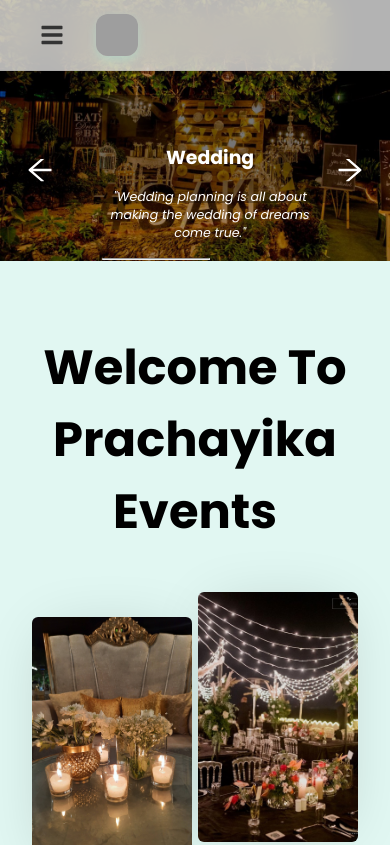
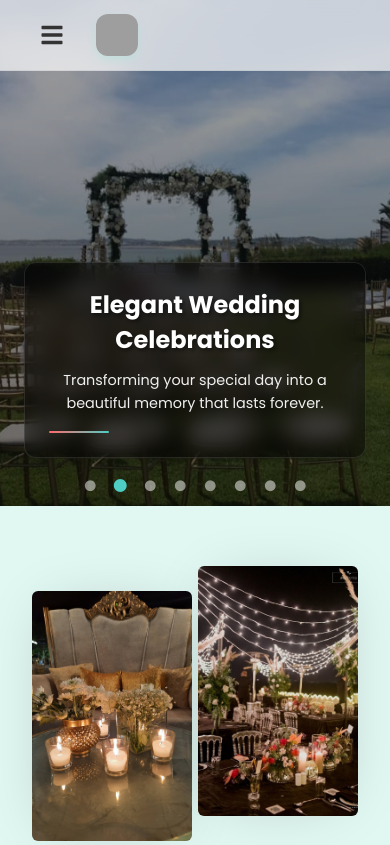
Before and after one commit to RajVeer0407/Prachayika, a React (Create React App) app: page / in a window 390 px wide. Shown: the top 845 px of the page. Built offline with nearby package versions, Linux system fonts and the light colour scheme; grey boxes are pictures that could not be loaded.

Commit message:
Successfully replaced the custom slider on the Prachayika home page with a modern, feature-rich slider using the react-slick library. The new implementation showcases 8 recent event photos with smooth transitions, auto-play functionality, and a premium design.

```diff
--- a/package.json
+++ b/package.json
@@ -28,6 +28,7 @@
     "react-scripts": "5.0.1",
     "react-slick": "^0.29.0",
     "scss": "^0.2.4",
+    "slick-carousel": "^1.8.1",
     "styled-components": "^5.3.8",
     "svg-icon": "^0.8.2",
     "web-vitals": "^2.1.4"
--- a/src/components/Slider.css
+++ b/src/components/Slider.css
@@ -1,157 +1,252 @@
-.slider {
+/* Slider Container */
+.slider-container {
   width: 100%;
   height: 100vh;
   position: relative;
   overflow: hidden;
+  margin-top: 50px;
 }
 
-  .slide {
+/* Slide Wrapper */
+.slide-wrapper {
+  position: relative;
+  width: 100%;
+  height: 100vh;
+  outline: none;
+}
+
+/* Slide Image Container */
+.slide-image-container {
+  position: relative;
+  width: 100%;
+  height: 100%;
+}
+
+.slide-image {
+  width: 100%;
+  height: 100%;
+  object-fit: cover;
+  filter: brightness(0.7);
+}
+
+.slide-overlay {
   position: absolute;
   top: 0;
   left: 0;
   width: 100%;
   height: 100%;
-    opacity: 0;
-    transform: translateX(-50%);
-    transition: all 0.5s ease;
+  background: linear-gradient(to bottom,
+      rgba(0, 0, 0, 0.1) 0%,
+      rgba(0, 0, 0, 0.4) 100%);
 }
 
-  @media screen and (max-width: 850px) {
-    .slide img {
-      width: 100%;
-      height: 100%;
+/* Slide Content */
+.slide-content {
+  position: absolute;
+  top: 50%;
+  left: 5rem;
+  transform: translateY(-50%);
+  width: 50%;
+  max-width: 700px;
+  color: #fff;
+  padding: 3rem;
+  background: rgba(0, 0, 0, 0.4);
+  backdrop-filter: blur(10px);
+  border-radius: 12px;
+  border: 1px solid rgba(255, 255, 255, 0.1);
+  animation: slideIn 0.8s ease-out;
+  z-index: 10;
 }
 
-    .slider {
-      width: 100%;
-      height: 63vh;
-      position: relative;
-      overflow: hidden;
-      /* background-color: pink; */
+@keyframes slideIn {
+  from {
+    opacity: 0;
+    transform: translateY(-40%);
+  }
+
+  to {
+    opacity: 1;
+    transform: translateY(-50%);
   }
 }
 
-  .slide img {
-    width: 100%;
-    height: 100%;
-    margin-top: -50px;
-    object-fit: cover;
-    filter: brightness(.7);
+.slide-heading {
+  font-size: 2.5rem;
+  font-weight: 700;
+  margin-bottom: 1rem;
+  color: #fff;
+  text-shadow: 2px 2px 4px rgba(0, 0, 0, 0.5);
 }
 
-  .current {
-    opacity: 1;
-    transform: translateX(0);
-    top: 50px;
+.slide-description {
+  font-size: 1.1rem;
+  line-height: 1.6;
+  margin-bottom: 1.5rem;
+  color: #f0f0f0;
 }
 
-  .contentsl {
-    position: absolute;
-    top: 23rem;
-    left: 5rem;
-    opacity: 0;
-    width: 50%;
-    color: #fff;
-    padding: 3rem;
-    background: rgba(0, 0, 0, 0.3);
-    animation: slide-up 1s ease 0.5s;
-     animation-delay: 1s;
-    animation-fill-mode: forwards;
-    visibility: hidden;
+.slide-divider {
+  height: 3px;
+  width: 80px;
+  background: linear-gradient(90deg, #ff6b6b, #4ecdc4);
+  border-radius: 2px;
 }
 
-  @keyframes slide-up {
-    0% {
-      visibility: visible;
-      top: 23rem;
+/* Custom Arrows */
+.arrow {
+  background-color: rgba(255, 255, 255, 0.2);
+  backdrop-filter: blur(5px);
+  color: #fff;
+  cursor: pointer;
+  height: 3rem;
+  width: 3rem;
+  border-radius: 50%;
+  position: absolute;
+  z-index: 999;
+  display: flex;
+  align-items: center;
+  justify-content: center;
+  transition: all 0.3s ease;
+  border: 2px solid rgba(255, 255, 255, 0.3);
 }
-    100% {
-      visibility: visible;
-      top: 17rem;
+
+.arrow:hover {
+  background-color: rgba(255, 255, 255, 0.4);
+  transform: scale(1.1);
+  border-color: rgba(255, 255, 255, 0.6);
+}
+
+.arrow svg {
+  font-size: 1.5rem;
+}
+
+.next {
+  top: 50%;
+  right: 2rem;
+  transform: translateY(-50%);
+}
+
+.prev {
+  top: 50%;
+  left: 2rem;
+  transform: translateY(-50%);
+}
+
+/* Slick Dots Customization */
+.slider-container .slick-dots {
+  bottom: 2rem;
+  z-index: 100;
+}
+
+.slider-container .slick-dots li {
+  margin: 0 5px;
+}
+
+.slider-container .slick-dots li button:before {
+  font-size: 12px;
+  color: #fff;
+  opacity: 0.5;
+  transition: all 0.3s ease;
+}
+
+.slider-container .slick-dots li.slick-active button:before {
+  color: #4ecdc4;
+  opacity: 1;
+  transform: scale(1.2);
+}
+
+.slider-container .slick-dots li:hover button:before {
+  opacity: 0.8;
+}
+
+/* Responsive Design */
+@media screen and (max-width: 850px) {
+  .slider-container {
+    height: 70vh;
+    margin-top: 0;
+  }
+
+  .slide-wrapper {
+    height: 70vh;
+  }
+
+  .slide-content {
+    top: auto;
+    bottom: 4rem;
+    left: 1.5rem;
+    right: 1.5rem;
+    width: auto;
+    max-width: none;
+    padding: 2rem;
+    transform: none;
+    animation: slideInMobile 0.8s ease-out;
+  }
+
+  @keyframes slideInMobile {
+    from {
+      opacity: 0;
+      bottom: 2rem;
+    }
+
+    to {
+      opacity: 1;
+      bottom: 4rem;
     }
   }
 
-  @media screen and (max-width: 850px){
-    @keyframes slide-up {
-      0% {
-        visibility: visible;
-        top: 1rem;
+  .slide-heading {
+    font-size: 1.8rem;
+    margin-bottom: 0.8rem;
   }
-      100% {
-        visibility: visible;
-        top: 6rem;
-        font-size: 11px;
-        height: 158px;
-        margin-top: -217px;
-        margin: -38px;
+
+  .slide-description {
+    font-size: 0.95rem;
+    margin-bottom: 1rem;
   }
+
+  .slide-divider {
+    width: 60px;
+    height: 2px;
+  }
+
+  .arrow {
+    display: none;
+  }
+
+  .slider-container .slick-dots {
+    bottom: 1rem;
   }
 }
 
-  @media screen and (max-width: 850px) {
-    .contentsl {
-      width: 80%;
+@media screen and (max-width: 480px) {
+  .slider-container {
+    height: 60vh;
   }
 
-
-    /* .contentsl > * {
-      display: none;
+  .slide-wrapper {
+    height: 60vh;
   }
 
-    .current .contentsl {
-      display: none;
-    } */
+  .slide-content {
+    padding: 1.5rem;
+    bottom: 3rem;
   }
 
-  .contentsl > * {
-    color: #fff;
-    margin-bottom: 1rem;
+  .slide-heading {
+    font-size: 1.5rem;
   }
 
-  .current .contentsl {
-    opacity: 1;
-    transform: translateX(0);
-    transition: all 0.5s ease;
-  }
-
-  .arrow {
-    /* border: 2px solid white; */
-    background-color: transparent;
-    color: #fff;
-    cursor: pointer;
-    height: 2rem;
-    width: 2rem;
-    border-radius: 50%;
-    position: absolute;
-    z-index: 999;
-  }
-  .arrow:hover {
-    /* background-color: #fff; */
-    color: #777;
-  }
-
-  .next {
-    top: 55%;
-    right: 1.5rem;
-  }
-  .prev {
-    top: 55%;
-    left: 1.5rem;
-  }
-  @media screen and (max-width: 850px) {
-    .next {
-      top: 29%;
-      right: 1.5rem;
-    }
-
-    .prev {
-      top: 29%;
-      left: 1.5rem;
+  .slide-description {
+    font-size: 0.9rem;
   }
 }
 
-  hr {
-    height: 2px;
-    background: white;
-    width: 50%;
+/* Smooth transitions for slick slider */
+.slider-container .slick-slide {
+  transition: opacity 1s ease-in-out;
 }
+
+.slider-container .slick-track {
+  display: flex;
+  align-items: center;
+}
--- a/src/components/Slider.js
+++ b/src/components/Slider.js
@@ -1,67 +1,73 @@
-import { useState, useEffect } from "react";
+import React from "react";
+import Slider from "react-slick";
 import { AiOutlineArrowLeft, AiOutlineArrowRight } from "react-icons/ai";
 import { sliderData } from "./slider-data";
+import "slick-carousel/slick/slick.css";
+import "slick-carousel/slick/slick-theme.css";
 import "./Slider.css";
 
-const Slider = () => {
-  const [currentSlide, setCurrentSlide] = useState(0);
-  const slideLength = sliderData.length;
-
-  const autoScroll = true;
-  let slideInterval;
-  let intervalTime = 5000;
-
-  const nextSlide = () => {
-    setCurrentSlide(currentSlide === slideLength - 1 ? 0 : currentSlide + 1);
-    console.log("next");
-  };
-
-  const prevSlide = () => {
-    setCurrentSlide(currentSlide === 0 ? slideLength - 1 : currentSlide - 1);
-    console.log("prev");
-  };
-
-  function auto() {
-    slideInterval = setInterval(nextSlide, intervalTime);
-  }
-
-  useEffect(() => {
-    setCurrentSlide(0);
-  }, []);
-
-  useEffect(() => {
-    if (autoScroll) {
-      auto();
-    }
-    return () => clearInterval(slideInterval);
-  }, [currentSlide]);
-
+// Custom Arrow Components
+const NextArrow = ({ onClick }) => {
   return (
-    <div className="slider">
-      <AiOutlineArrowLeft className="arrow prev" onClick={prevSlide} />
-      <AiOutlineArrowRight className="arrow next" onClick={nextSlide} />
-      {sliderData.map((slide, index) => {
-        return (
-          <div
-            className={index === currentSlide ? "slide current" : "slide"}
-            key={index}
-          >
-            {index === currentSlide && (
-              <div>
-                <img src={slide.image} alt="slide" className="image" />
-                <div className="contentsl">
-                  <h2>{slide.heading}</h2>
-                  <p>{slide.desc}</p>
-                  <hr />
-                  {/* <button className="--btn --btn-primary">Get Started</button> */}
-                </div>
-              </div>
-            )}
-          </div>
-        );
-      })}
+    <div className="arrow next" onClick={onClick}>
+      <AiOutlineArrowRight />
     </div>
   );
 };
 
-export default Slider;
+const PrevArrow = ({ onClick }) => {
+  return (
+    <div className="arrow prev" onClick={onClick}>
+      <AiOutlineArrowLeft />
+    </div>
+  );
+};
+
+const EnhancedSlider = () => {
+  const settings = {
+    dots: true,
+    infinite: true,
+    speed: 1000,
+    slidesToShow: 1,
+    slidesToScroll: 1,
+    autoplay: true,
+    autoplaySpeed: 4000,
+    fade: true,
+    pauseOnHover: true,
+    cssEase: "cubic-bezier(0.87, 0, 0.13, 1)",
+    nextArrow: <NextArrow />,
+    prevArrow: <PrevArrow />,
+    responsive: [
+      {
+        breakpoint: 850,
+        settings: {
+          arrows: false,
+          dots: true,
+          fade: true,
+        },
+      },
+    ],
+  };
+
+  return (
+    <div className="slider-container">
+      <Slider {...settings}>
+        {sliderData.map((slide, index) => (
+          <div key={index} className="slide-wrapper">
+            <div className="slide-image-container">
+              <img src={slide.image} alt={slide.heading} className="slide-image" />
+              <div className="slide-overlay"></div>
+            </div>
+            <div className="slide-content">
+              <h2 className="slide-heading">{slide.heading}</h2>
+              <p className="slide-description">{slide.desc}</p>
+              <div className="slide-divider"></div>
+            </div>
+          </div>
+        ))}
+      </Slider>
+    </div>
+  );
+};
+
+export default EnhancedSlider;
--- a/src/components/slider-data.js
+++ b/src/components/slider-data.js
@@ -1,21 +1,51 @@
-import ca from "../assets/bg1.jpg"
-import ca1 from "../assets/54.jpg"
-import ca2 from "../assets/85.jpg"
+import slide1 from "../assets/slide1.jpeg"
+import slide2 from "../assets/slide2.jpg"
+import slide3 from "../assets/slide3.jpg"
+import slide4 from "../assets/slide4.jpg"
+import event1 from "../assets/45.jpg"
+import event2 from "../assets/bday.jpg"
+import event3 from "../assets/lohri.jpg"
+import event4 from "../assets/62.jpg"
 
 export const sliderData = [
   {
-      image: ca,
-      heading: "Photography",
-      desc: <i>"In the world of photography, you get to share a captured moment with other people."</i>,
+    image: slide2,
+    heading: "Wedding at Goa Beach",
+    desc: "Creating magical moments with stunning beach weddings and unforgettable celebrations.",
   },
   {
-      image: ca1,
-      heading: "Wedding",
-      desc: <i>"Wedding planning is all about making the wedding of dreams come true."</i>,
+    image: event1,
+    heading: "Elegant Wedding Celebrations",
+    desc: "Transforming your special day into a beautiful memory that lasts forever.",
   },
   {
-      image: ca2,
-      heading: "Birthday",
-      desc: <i>"Happy birthday! I hope all your birthday wishes and dreams come true."</i>,
+    image: event2,
+    heading: "Birthday Bash Extravaganza",
+    desc: "Making birthdays memorable with creative themes and joyful celebrations.",
+  },
+  {
+    image: slide3,
+    heading: "Grand Event Management",
+    desc: "Professional event planning and execution for all your special occasions.",
+  },
+  {
+    image: event3,
+    heading: "Cultural Celebrations",
+    desc: "Bringing traditional festivals to life with vibrant decorations and entertainment.",
+  },
+  {
+    image: slide4,
+    heading: "Corporate Events & Parties",
+    desc: "Sophisticated event solutions for corporate gatherings and celebrations.",
+  },
+  {
+    image: event4,
+    heading: "Luxury Wedding Decor",
+    desc: "Exquisite decorations and setups that make your wedding dreams come true.",
+  },
+  {
+    image: slide1,
+    heading: "Photography & Memories",
+    desc: "Capturing every precious moment with professional photography services.",
   },
 ];
```
Also changed, not shown: 1 other file (tests, documents, lock files or other folders). Lines whose indentation alone changed are shown as unchanged.
